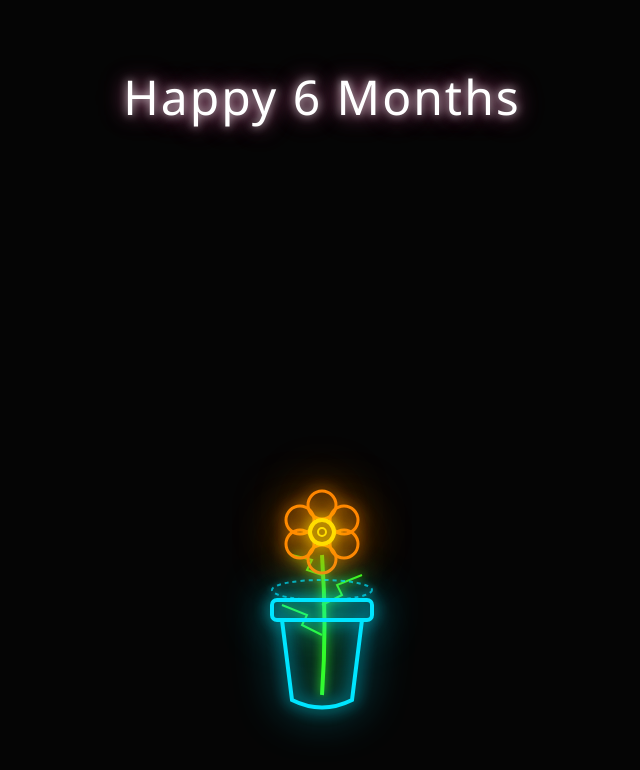
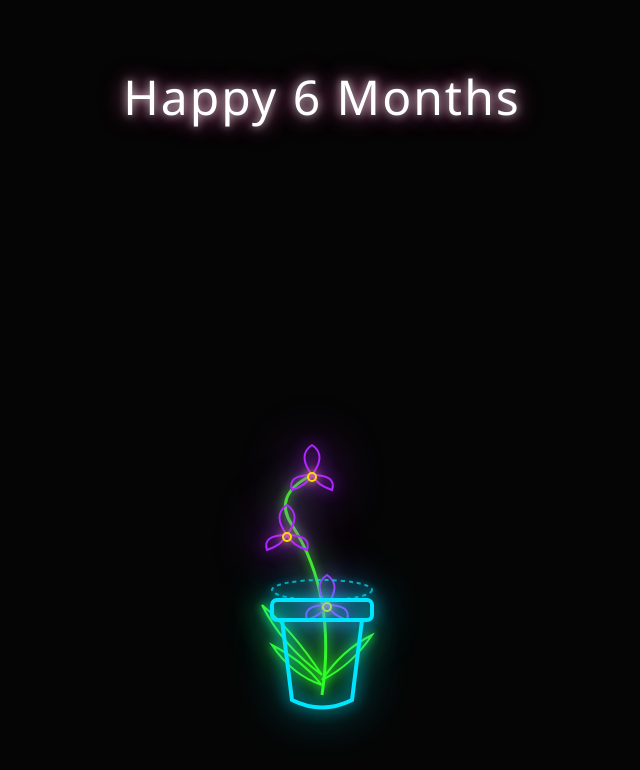
Before and after one commit to ShaunvdBijl/React_Forrest, a React (Vite) app in the folder anniversary-app/: page / in a window 1280 px wide. Shown: the top 770 px of the page, without its empty margins (318-958 px from the left). Built offline with nearby package versions, Linux system fonts and the light colour scheme.

Commit message:
Added the Orchid

```diff
--- a/anniversary-app/src/App.jsx
+++ b/anniversary-app/src/App.jsx
@@ -2,6 +2,7 @@ import React from 'react';
 import Pot from './Pot';
 import Snapdragon from './Snapdragon';
 import Marigold from './Marigold';
+import Orchid from './Orchid';
 import './App.css';
 
 function App() {
@@ -10,7 +11,7 @@ function App() {
       <h1 className="header-title">Happy 6 Months</h1>
 
       <div className="garden-container" style={{ position: 'relative' }}>
-        <Marigold />
+        <Orchid />
         <Pot />
       </div>
     </div>
--- a/anniversary-app/src/Flower.css
+++ b/anniversary-app/src/Flower.css
@@ -75,3 +75,19 @@
   0% { filter: drop-shadow(0 0 3px #ffdd00) drop-shadow(0 0 10px rgba(255, 221, 0, 0.5)); }
   100% { filter: drop-shadow(0 0 8px #ffdd00) drop-shadow(0 0 25px rgba(255, 221, 0, 0.9)); }
 }
+
+/* Purple Orchid Bloom Glow */
+.flower-glow.orchid-bloom {
+  filter: drop-shadow(0 0 5px #b026ff) drop-shadow(0 0 15px rgba(176, 38, 255, 0.7));
+  animation: pulse-purple 2.8s infinite alternate ease-in-out;
+}
+
+.orchid-center {
+  filter: drop-shadow(0 0 4px #ffdd00);
+}
+
+/* Breathing light effect for Purple */
+@keyframes pulse-purple {
+  0% { filter: drop-shadow(0 0 3px #b026ff) drop-shadow(0 0 10px rgba(176, 38, 255, 0.5)); }
+  100% { filter: drop-shadow(0 0 8px #b026ff) drop-shadow(0 0 25px rgba(176, 38, 255, 0.9)); }
+}
--- /dev/null
+++ b/anniversary-app/src/Orchid.jsx
@@ -0,0 +1,56 @@
+import React from 'react';
+import './Flower.css';
+
+const Orchid = () => {
+  return (
+    <div className="flower-container">
+      <svg
+        width="140"
+        height="250"
+        viewBox="0 0 140 250"
+        fill="none"
+        xmlns="http://www.w3.org/2000/svg"
+        className="neon-flower"
+      >
+        {/* Arched Stem */}
+        <path
+          d="M 70 250 Q 85 150 40 80 Q 20 50 60 30"
+          stroke="#39ff14"
+          strokeWidth="3"
+          className="flower-glow stem"
+        />
+
+        {/* Wide Base Leaves */}
+        <path d="M 70 240 Q 40 230 20 200 Q 50 215 70 240" stroke="#39ff14" strokeWidth="2" className="flower-glow leaf" />
+        <path d="M 70 235 Q 100 220 120 190 Q 90 205 70 235" stroke="#39ff14" strokeWidth="2" className="flower-glow leaf" />
+        <path d="M 70 230 Q 30 200 10 160 Q 40 185 70 230" stroke="#39ff14" strokeWidth="2" className="flower-glow leaf" />
+
+        {/* Orchid Bloom 1 (Top) */}
+        <g className="flower-glow orchid-bloom">
+          <path d="M 60 30 Q 45 10 60 0 Q 75 10 60 30" stroke="#b026ff" strokeWidth="2" /> {/* Top Petal */}
+          <path d="M 60 30 Q 35 30 40 45 Q 55 40 60 30" stroke="#b026ff" strokeWidth="2" /> {/* Left Petal */}
+          <path d="M 60 30 Q 85 30 80 45 Q 65 40 60 30" stroke="#b026ff" strokeWidth="2" /> {/* Right Petal */}
+          <circle cx="60" cy="32" r="4" stroke="#ffdd00" strokeWidth="2" className="orchid-center" /> {/* Center Lip */}
+        </g>
+
+        {/* Orchid Bloom 2 (Middle Curve) */}
+        <g className="flower-glow orchid-bloom">
+          <path d="M 35 90 Q 20 70 35 60 Q 50 70 35 90" stroke="#b026ff" strokeWidth="2" />
+          <path d="M 35 90 Q 10 90 15 105 Q 30 100 35 90" stroke="#b026ff" strokeWidth="2" />
+          <path d="M 35 90 Q 60 90 55 105 Q 40 100 35 90" stroke="#b026ff" strokeWidth="2" />
+          <circle cx="35" cy="92" r="4" stroke="#ffdd00" strokeWidth="2" className="orchid-center" />
+        </g>
+
+        {/* Orchid Bloom 3 (Lower Stem) */}
+        <g className="flower-glow orchid-bloom">
+          <path d="M 75 160 Q 60 140 75 130 Q 90 140 75 160" stroke="#b026ff" strokeWidth="2" />
+          <path d="M 75 160 Q 50 160 55 175 Q 70 170 75 160" stroke="#b026ff" strokeWidth="2" />
+          <path d="M 75 160 Q 100 160 95 175 Q 80 170 75 160" stroke="#b026ff" strokeWidth="2" />
+          <circle cx="75" cy="162" r="4" stroke="#ffdd00" strokeWidth="2" className="orchid-center" />
+        </g>
+      </svg>
+    </div>
+  );
+};
+
+export default Orchid;
```
